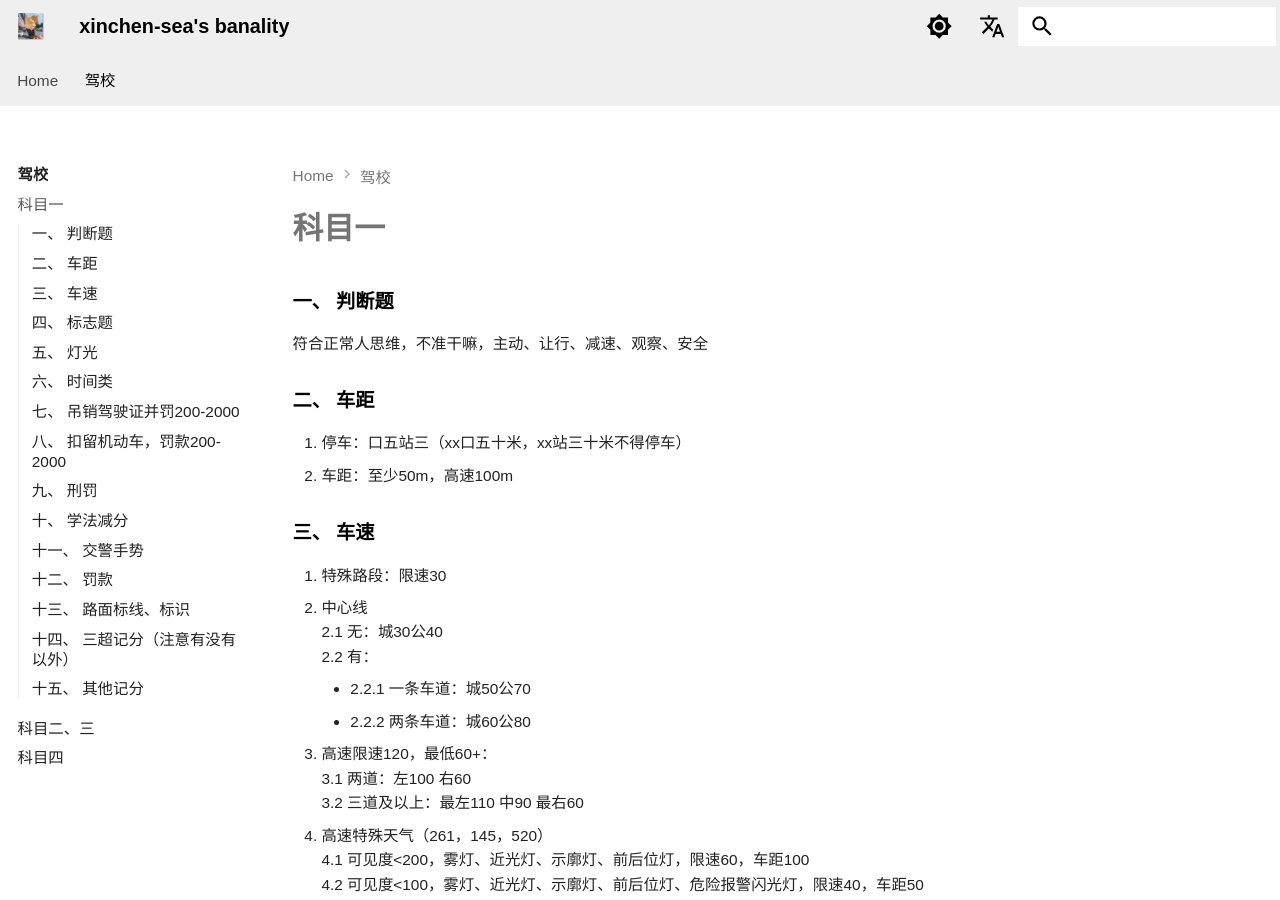
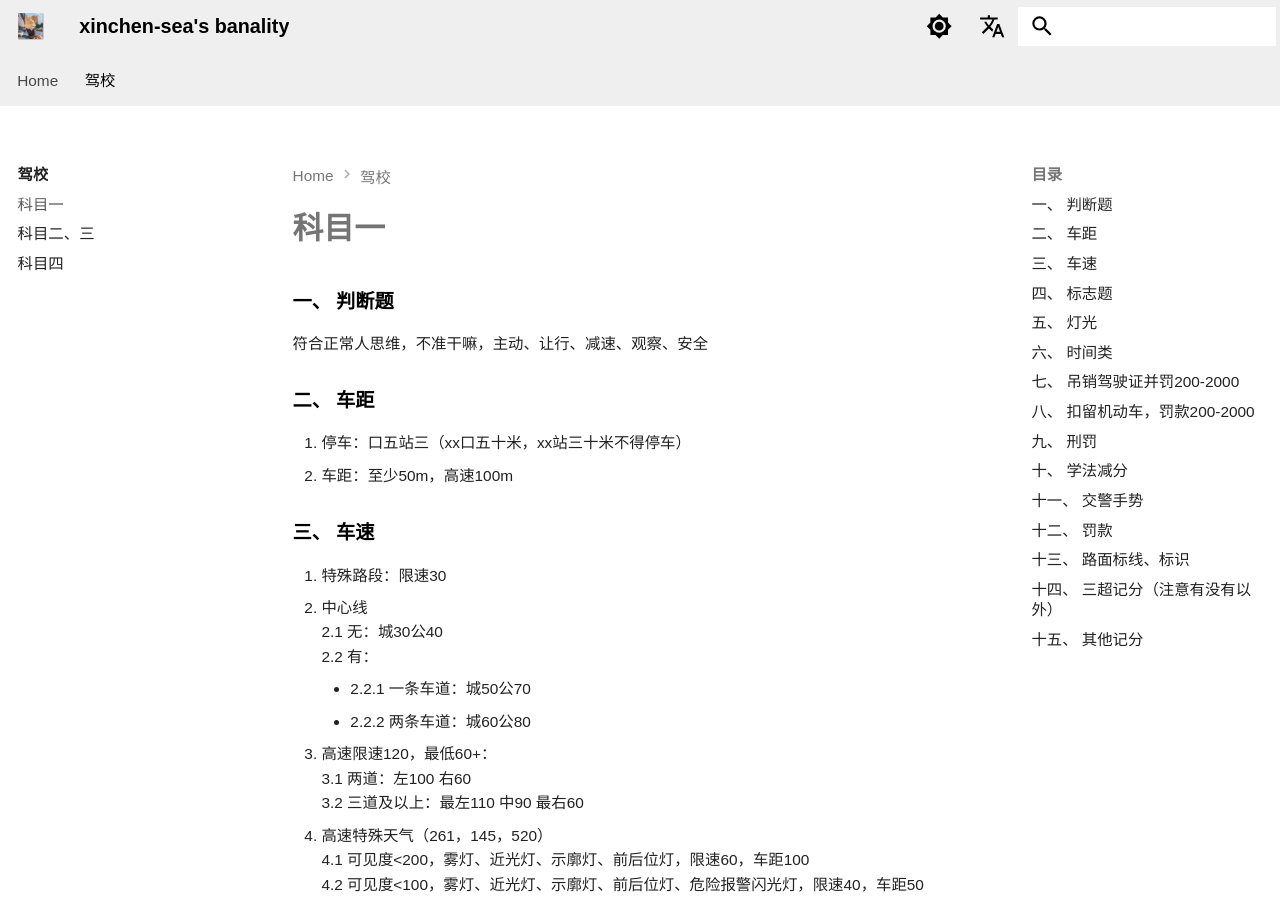
Before and after one commit to xinchen-sea/xinchen-sea.github.io, an MkDocs documentation site: the page built from docs/drivinglicense/object1.md, in a window 1280 px wide and 900 px high. Built offline with MkDocs 1.6.1 and Material for MkDocs 9.7.7, drawn with Linux system fonts in a browser that asks for light colours; some web fonts are replaced; plug-ins that fetch from the network failed and are left out; comment, search, counter and statistics services are not loaded.

Commit message:
Update mkdocs.yml

```diff
--- a/mkdocs.yml
+++ b/mkdocs.yml
@@ -78,7 +78,7 @@ theme:
     - navigation.instant.prefetch  # 即时预取
     - navigation.tracking          # 锚点追踪
     - toc.follow                   # 锚点跟随
-    - toc.integrate                # 目录混合
+  #  - toc.integrate                # 目录混合
     - navigation.tabs              # 导航选项卡
   #  - header.autohide              # 滑动隐藏标题
     - navigation.expand            # 导航拓展，默认展开可折叠字部份
```
